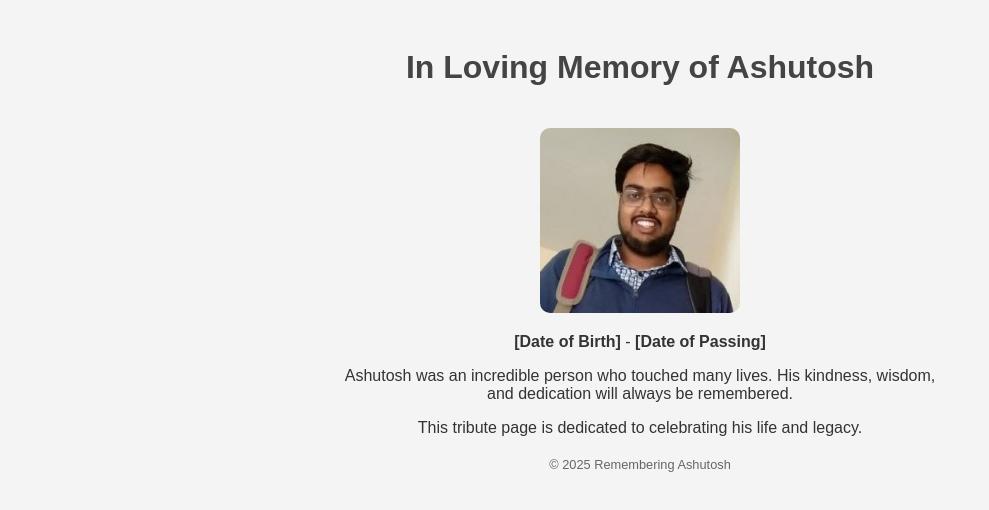
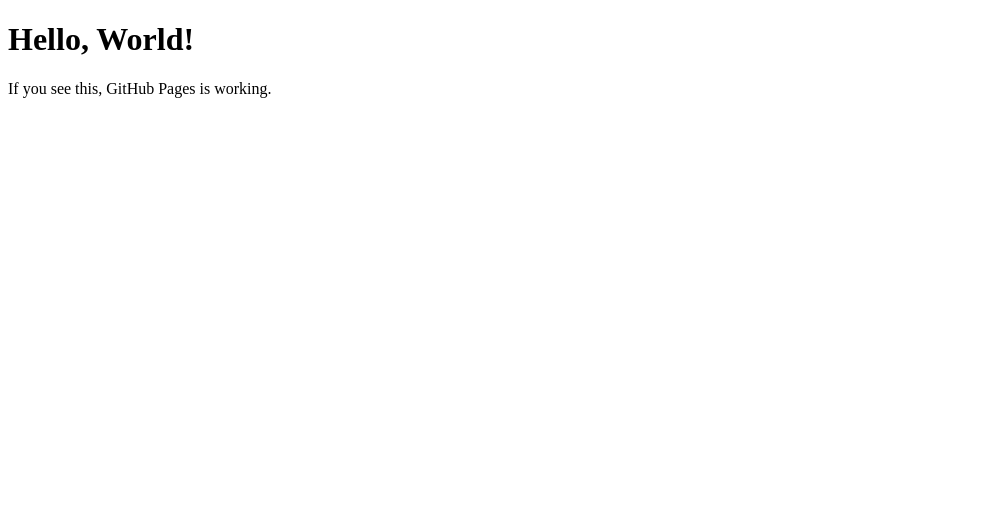
Before and after one commit to Ndoubledot/Ndoubledot.github.io, a plain HTML site: page index.html in a window 1280 px wide. Shown: the whole page, without its empty margins (0-989 px from the left). Drawn offline with Linux system fonts and the light colour scheme.

Commit message:
Update index.html

```diff
--- a/index.html
+++ b/index.html
@@ -1,46 +1,10 @@
 <!DOCTYPE html>
-<html lang="en">
+<html>
 <head>
-    <meta charset="UTF-8">
-    <meta name="viewport" content="width=device-width, initial-scale=1.0">
-    <title>In Memory of Ashutosh</title>
-    <style>
-        body {
-            font-family: Arial, sans-serif;
-            text-align: center;
-            background-color: #f4f4f4;
-            color: #333;
-            padding: 20px;
-        }
-        .photo img {
-            max-width: 200px;
-            border-radius: 10px;
-            margin-top: 20px;
-        }
-        .content {
-            max-width: 600px;
-            margin: auto;
-        }
-        h1 {
-            color: #444;
-        }
-        footer {
-            margin-top: 20px;
-            font-size: 0.8em;
-            color: #666;
-        }
-    </style>
+    <title>My Website</title>
 </head>
 <body>
-    <div class="content">
-        <h1>In Loving Memory of Ashutosh</h1>
-        <div class="photo">
-            <img src="ashutosh.jpeg" alt="Ashutosh's Photo">
-        </div>
-        <p><strong>[Date of Birth]</strong> - <strong>[Date of Passing]</strong></p>
-        <p>Ashutosh was an incredible person who touched many lives. His kindness, wisdom, and dedication will always be remembered.</p>
-        <p>This tribute page is dedicated to celebrating his life and legacy.</p>
-    </div>
-    <footer>&copy; 2025 Remembering Ashutosh</footer>
+    <h1>Hello, World!</h1>
+    <p>If you see this, GitHub Pages is working.</p>
 </body>
 </html>
```
